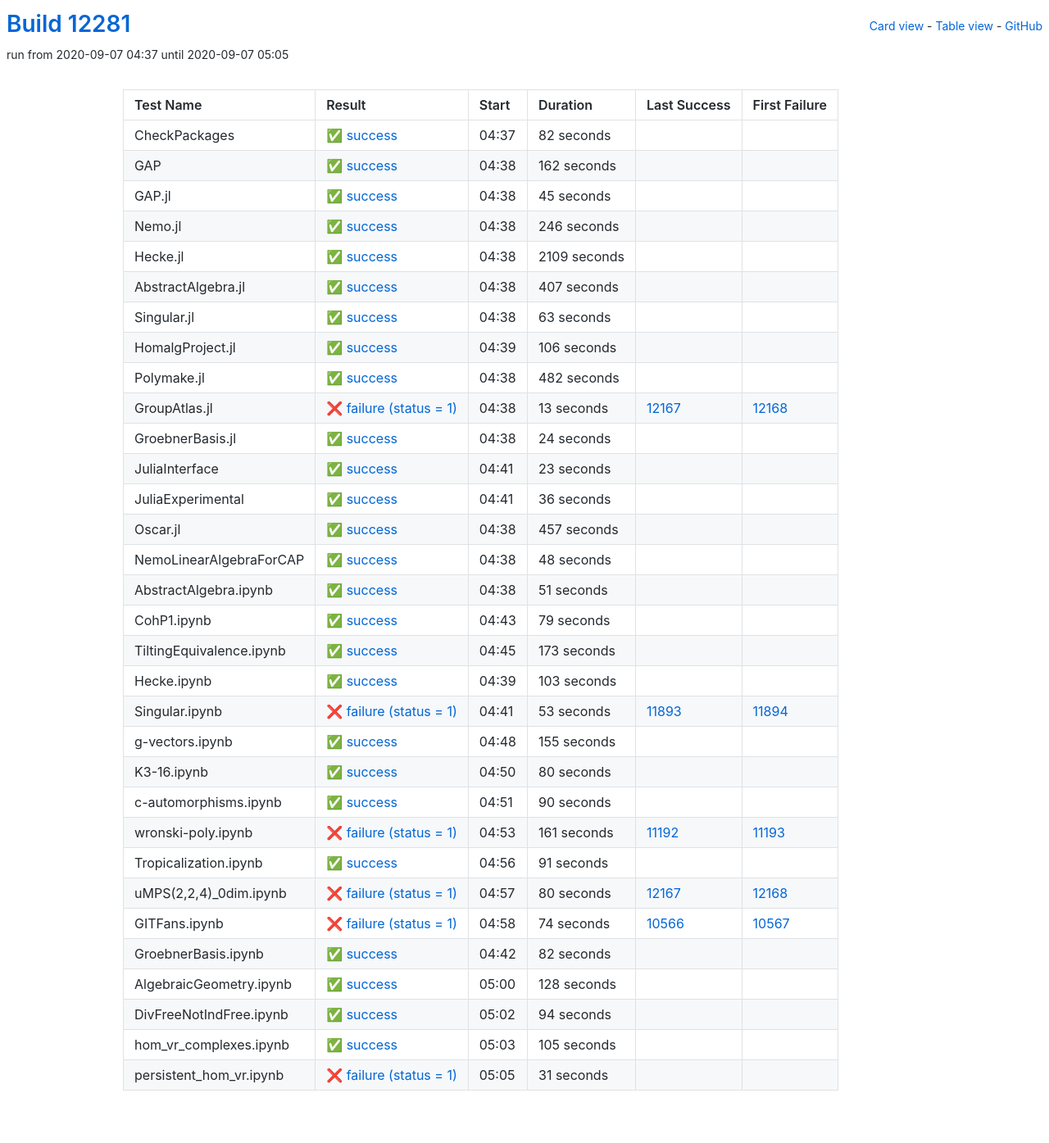
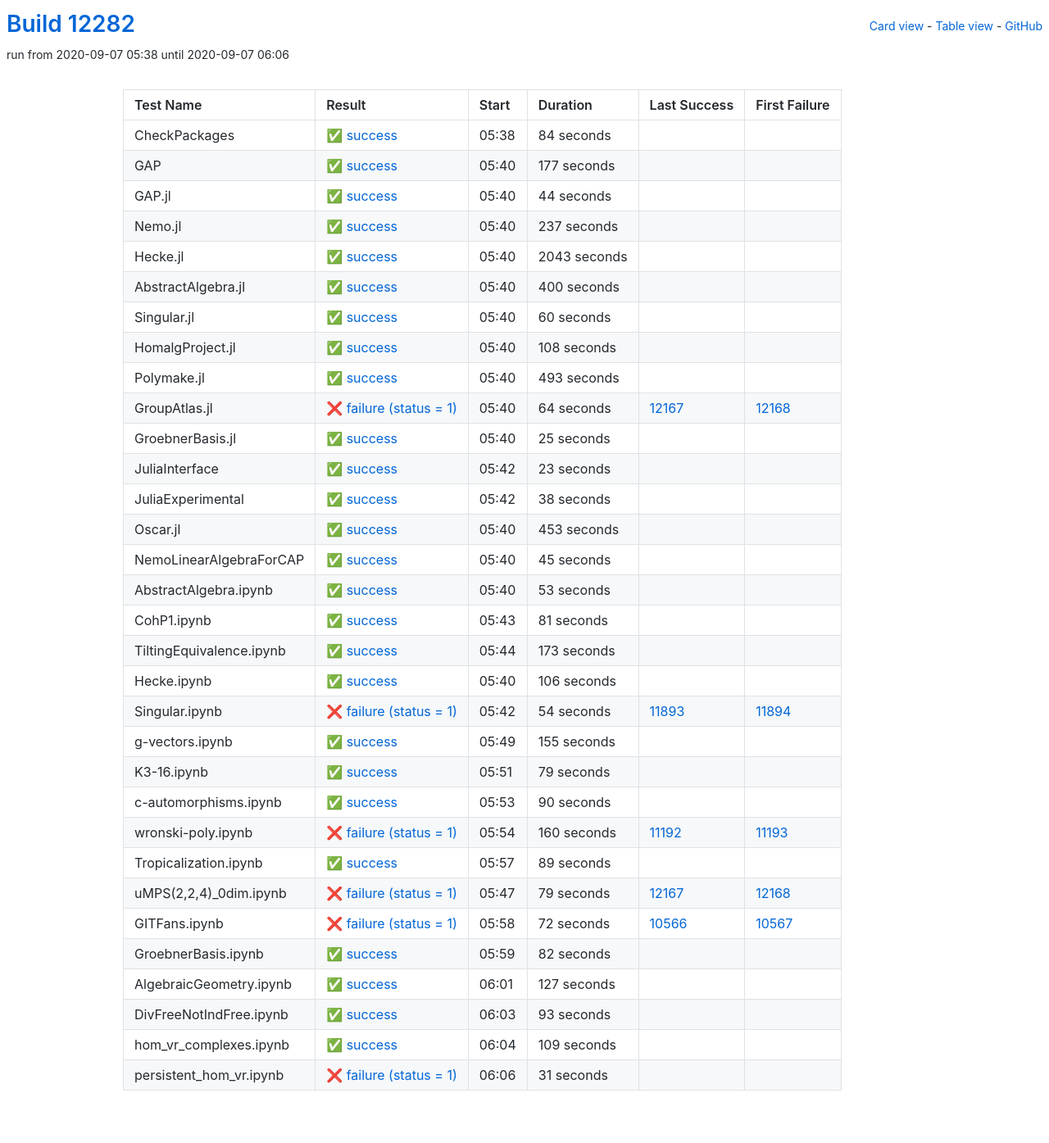
Before and after one commit to oscar-system/oscar-ci-status, a Jekyll site: the page built from table.html, in a window 1280 px wide. Shown: the whole page at 82% size. Built offline with Jekyll 4.4.1, drawn with Linux system fonts in a browser that asks for light colours.

Commit message:
Build #12282

```diff
--- a/_data/ci.yml
+++ b/_data/ci.yml
@@ -1,6 +1,6 @@
 ---
-build: 12281
-build_url: https://oscarci.mathematik.uni-kl.de/job/oscar/12281/
+build: 12282
+build_url: https://oscarci.mathematik.uni-kl.de/job/oscar/12282/
 job: oscar
 organization: oscar-system
 repo: oscar-ci-status
@@ -8,140 +8,140 @@
 tests:
 - name: CheckPackages
   id: checkpackages
-  log: https://oscarci.mathematik.uni-kl.de/job/oscar/12281/artifact/logs/build-12281/CheckPackages.log
-  start: 2020-09-07 04:37
+  log: https://oscarci.mathematik.uni-kl.de/job/oscar/12282/artifact/logs/build-12282/CheckPackages.log
+  start: 2020-09-07 05:38
   success: true
   exitcode: 0
   status: success
-  duration: 82
+  duration: 84
   last_success: false
   last_success_url:
   first_failure: false
   first_failure_url:
 - name: GAP
   id: gap
-  log: https://oscarci.mathematik.uni-kl.de/job/oscar/12281/artifact/logs/build-12281/GAP.log
-  start: 2020-09-07 04:38
+  log: https://oscarci.mathematik.uni-kl.de/job/oscar/12282/artifact/logs/build-12282/GAP.log
+  start: 2020-09-07 05:40
   success: true
   exitcode: 0
   status: success
-  duration: 162
+  duration: 177
   last_success: false
   last_success_url:
   first_failure: false
   first_failure_url:
 - name: GAP.jl
   id: gap-jl
-  log: https://oscarci.mathematik.uni-kl.de/job/oscar/12281/artifact/logs/build-12281/GAP.jl.log
-  start: 2020-09-07 04:38
+  log: https://oscarci.mathematik.uni-kl.de/job/oscar/12282/artifact/logs/build-12282/GAP.jl.log
+  start: 2020-09-07 05:40
   success: true
   exitcode: 0
   status: success
-  duration: 45
+  duration: 44
   last_success: false
   last_success_url:
   first_failure: false
   first_failure_url:
 - name: Nemo.jl
   id: nemo-jl
-  log: https://oscarci.mathematik.uni-kl.de/job/oscar/12281/artifact/logs/build-12281/Nemo.jl.log
-  start: 2020-09-07 04:38
+  log: https://oscarci.mathematik.uni-kl.de/job/oscar/12282/artifact/logs/build-12282/Nemo.jl.log
+  start: 2020-09-07 05:40
   success: true
   exitcode: 0
   status: success
-  duration: 246
+  duration: 237
   last_success: false
   last_success_url:
   first_failure: false
   first_failure_url:
 - name: Hecke.jl
   id: hecke-jl
-  log: https://oscarci.mathematik.uni-kl.de/job/oscar/12281/artifact/logs/build-12281/Hecke.jl.log
-  start: 2020-09-07 04:38
+  log: https://oscarci.mathematik.uni-kl.de/job/oscar/12282/artifact/logs/build-12282/Hecke.jl.log
+  start: 2020-09-07 05:40
   success: true
   exitcode: 0
   status: success
-  duration: 2109
+  duration: 2043
   last_success: false
   last_success_url:
   first_failure: false
   first_failure_url:
 - name: AbstractAlgebra.jl
   id: abstractalgebra-jl
-  log: https://oscarci.mathematik.uni-kl.de/job/oscar/12281/artifact/logs/build-12281/AbstractAlgebra.jl.log
-  start: 2020-09-07 04:38
+  log: https://oscarci.mathematik.uni-kl.de/job/oscar/12282/artifact/logs/build-12282/AbstractAlgebra.jl.log
+  start: 2020-09-07 05:40
   success: true
   exitcode: 0
   status: success
-  duration: 407
+  duration: 400
   last_success: false
   last_success_url:
   first_failure: false
   first_failure_url:
 - name: Singular.jl
   id: singular-jl
-  log: https://oscarci.mathematik.uni-kl.de/job/oscar/12281/artifact/logs/build-12281/Singular.jl.log
-  start: 2020-09-07 04:38
+  log: https://oscarci.mathematik.uni-kl.de/job/oscar/12282/artifact/logs/build-12282/Singular.jl.log
+  start: 2020-09-07 05:40
   success: true
   exitcode: 0
   status: success
-  duration: 63
+  duration: 60
   last_success: false
   last_success_url:
   first_failure: false
   first_failure_url:
 - name: HomalgProject.jl
   id: homalgproject-jl
-  log: https://oscarci.mathematik.uni-kl.de/job/oscar/12281/artifact/logs/build-12281/HomalgProject.jl.log
-  start: 2020-09-07 04:39
+  log: https://oscarci.mathematik.uni-kl.de/job/oscar/12282/artifact/logs/build-12282/HomalgProject.jl.log
+  start: 2020-09-07 05:40
   success: true
   exitcode: 0
   status: success
-  duration: 106
+  duration: 108
   last_success: false
   last_success_url:
   first_failure: false
   first_failure_url:
 - name: Polymake.jl
   id: polymake-jl
-  log: https://oscarci.mathematik.uni-kl.de/job/oscar/12281/artifact/logs/build-12281/Polymake.jl.log
-  start: 2020-09-07 04:38
+  log: https://oscarci.mathematik.uni-kl.de/job/oscar/12282/artifact/logs/build-12282/Polymake.jl.log
+  start: 2020-09-07 05:40
   success: true
   exitcode: 0
   status: success
-  duration: 482
+  duration: 493
   last_success: false
   last_success_url:
   first_failure: false
   first_failure_url:
 - name: GroupAtlas.jl
   id: groupatlas-jl
-  log: https://oscarci.mathematik.uni-kl.de/job/oscar/12281/artifact/logs/build-12281/GroupAtlas.jl.log
-  start: 2020-09-07 04:38
+  log: https://oscarci.mathematik.uni-kl.de/job/oscar/12282/artifact/logs/build-12282/GroupAtlas.jl.log
+  start: 2020-09-07 05:40
   success: false
   exitcode: 1
   status: failure
-  duration: 13
+  duration: 64
   last_success: 12167
   last_success_url: https://oscarci.mathematik.uni-kl.de/job/oscar/12167/
   first_failure: 12168
   first_failure_url: https://oscarci.mathematik.uni-kl.de/job/oscar/12168/
 - name: GroebnerBasis.jl
   id: groebnerbasis-jl
-  log: https://oscarci.mathematik.uni-kl.de/job/oscar/12281/artifact/logs/build-12281/GroebnerBasis.jl.log
-  start: 2020-09-07 04:38
+  log: https://oscarci.mathematik.uni-kl.de/job/oscar/12282/artifact/logs/build-12282/GroebnerBasis.jl.log
+  start: 2020-09-07 05:40
   success: true
   exitcode: 0
   status: success
-  duration: 24
+  duration: 25
   last_success: false
   last_success_url:
   first_failure: false
   first_failure_url:
 - name: JuliaInterface
   id: juliainterface
-  log: https://oscarci.mathematik.uni-kl.de/job/oscar/12281/artifact/logs/build-12281/JuliaInterface.log
-  start: 2020-09-07 04:41
+  log: https://oscarci.mathematik.uni-kl.de/job/oscar/12282/artifact/logs/build-12282/JuliaInterface.log
+  start: 2020-09-07 05:42
   success: true
   exitcode: 0
   status: success
@@ -152,68 +152,68 @@
   first_failure_url:
 - name: JuliaExperimental
   id: juliaexperimental
-  log: https://oscarci.mathematik.uni-kl.de/job/oscar/12281/artifact/logs/build-12281/JuliaExperimental.log
-  start: 2020-09-07 04:41
+  log: https://oscarci.mathematik.uni-kl.de/job/oscar/12282/artifact/logs/build-12282/JuliaExperimental.log
+  start: 2020-09-07 05:42
   success: true
   exitcode: 0
   status: success
-  duration: 36
+  duration: 38
   last_success: false
   last_success_url:
   first_failure: false
   first_failure_url:
 - name: Oscar.jl
   id: oscar-jl
-  log: https://oscarci.mathematik.uni-kl.de/job/oscar/12281/artifact/logs/build-12281/Oscar.jl.log
-  start: 2020-09-07 04:38
+  log: https://oscarci.mathematik.uni-kl.de/job/oscar/12282/artifact/logs/build-12282/Oscar.jl.log
+  start: 2020-09-07 05:40
   success: true
   exitcode: 0
   status: success
-  duration: 457
+  duration: 453
   last_success: false
   last_success_url:
   first_failure: false
   first_failure_url:
 - name: NemoLinearAlgebraForCAP
   id: nemolinearalgebraforcap
-  log: https://oscarci.mathematik.uni-kl.de/job/oscar/12281/artifact/logs/build-12281/NemoLinearAlgebraForCAP.log
-  start: 2020-09-07 04:38
+  log: https://oscarci.mathematik.uni-kl.de/job/oscar/12282/artifact/logs/build-12282/NemoLinearAlgebraForCAP.log
+  start: 2020-09-07 05:40
   success: true
   exitcode: 0
   status: success
-  duration: 48
+  duration: 45
   last_success: false
   last_success_url:
   first_failure: false
   first_failure_url:
 - name: AbstractAlgebra.ipynb
   id: abstractalgebra-ipynb
-  log: https://oscarci.mathematik.uni-kl.de/job/oscar/12281/artifact/logs/build-12281/AbstractAlgebra.ipynb.log
-  start: 2020-09-07 04:38
+  log: https://oscarci.mathematik.uni-kl.de/job/oscar/12282/artifact/logs/build-12282/AbstractAlgebra.ipynb.log
+  start: 2020-09-07 05:40
   success: true
   exitcode: 0
   status: success
-  duration: 51
+  duration: 53
   last_success: false
   last_success_url:
   first_failure: false
   first_failure_url:
 - name: CohP1.ipynb
   id: cohp1-ipynb
-  log: https://oscarci.mathematik.uni-kl.de/job/oscar/12281/artifact/logs/build-12281/CohP1.ipynb.log
-  start: 2020-09-07 04:43
+  log: https://oscarci.mathematik.uni-kl.de/job/oscar/12282/artifact/logs/build-12282/CohP1.ipynb.log
+  start: 2020-09-07 05:43
   success: true
   exitcode: 0
   status: success
-  duration: 79
+  duration: 81
   last_success: false
   last_success_url:
   first_failure: false
   first_failure_url:
 - name: TiltingEquivalence.ipynb
   id: tiltingequivalence-ipynb
-  log: https://oscarci.mathematik.uni-kl.de/job/oscar/12281/artifact/logs/build-12281/TiltingEquivalence.ipynb.log
-  start: 2020-09-07 04:45
+  log: https://oscarci.mathematik.uni-kl.de/job/oscar/12282/artifact/logs/build-12282/TiltingEquivalence.ipynb.log
+  start: 2020-09-07 05:44
   success: true
   exitcode: 0
   status: success
@@ -224,32 +224,32 @@
   first_failure_url:
 - name: Hecke.ipynb
   id: hecke-ipynb
-  log: https://oscarci.mathematik.uni-kl.de/job/oscar/12281/artifact/logs/build-12281/Hecke.ipynb.log
-  start: 2020-09-07 04:39
+  log: https://oscarci.mathematik.uni-kl.de/job/oscar/12282/artifact/logs/build-12282/Hecke.ipynb.log
+  start: 2020-09-07 05:40
   success: true
   exitcode: 0
   status: success
-  duration: 103
+  duration: 106
   last_success: false
   last_success_url:
   first_failure: false
   first_failure_url:
 - name: Singular.ipynb
   id: singular-ipynb
-  log: https://oscarci.mathematik.uni-kl.de/job/oscar/12281/artifact/logs/build-12281/Singular.ipynb.log
-  start: 2020-09-07 04:41
+  log: https://oscarci.mathematik.uni-kl.de/job/oscar/12282/artifact/logs/build-12282/Singular.ipynb.log
+  start: 2020-09-07 05:42
   success: false
   exitcode: 1
   status: failure
-  duration: 53
+  duration: 54
   last_success: 11893
   last_success_url: https://oscarci.mathematik.uni-kl.de/job/oscar/11893/
   first_failure: 11894
   first_failure_url: https://oscarci.mathematik.uni-kl.de/job/oscar/11894/
 - name: g-vectors.ipynb
   id: g-vectors-ipynb
-  log: https://oscarci.mathematik.uni-kl.de/job/oscar/12281/artifact/logs/build-12281/g-vectors.ipynb.log
-  start: 2020-09-07 04:48
+  log: https://oscarci.mathematik.uni-kl.de/job/oscar/12282/artifact/logs/build-12282/g-vectors.ipynb.log
+  start: 2020-09-07 05:49
   success: true
   exitcode: 0
   status: success
@@ -260,20 +260,20 @@
   first_failure_url:
 - name: K3-16.ipynb
   id: k3-16-ipynb
-  log: https://oscarci.mathematik.uni-kl.de/job/oscar/12281/artifact/logs/build-12281/K3-16.ipynb.log
-  start: 2020-09-07 04:50
+  log: https://oscarci.mathematik.uni-kl.de/job/oscar/12282/artifact/logs/build-12282/K3-16.ipynb.log
+  start: 2020-09-07 05:51
   success: true
   exitcode: 0
   status: success
-  duration: 80
+  duration: 79
   last_success: false
   last_success_url:
   first_failure: false
   first_failure_url:
 - name: c-automorphisms.ipynb
   id: c-automorphisms-ipynb
-  log: https://oscarci.mathematik.uni-kl.de/job/oscar/12281/artifact/logs/build-12281/c-automorphisms.ipynb.log
-  start: 2020-09-07 04:51
+  log: https://oscarci.mathematik.uni-kl.de/job/oscar/12282/artifact/logs/build-12282/c-automorphisms.ipynb.log
+  start: 2020-09-07 05:53
   success: true
   exitcode: 0
   status: success
@@ -284,56 +284,56 @@
   first_failure_url:
 - name: wronski-poly.ipynb
   id: wronski-poly-ipynb
-  log: https://oscarci.mathematik.uni-kl.de/job/oscar/12281/artifact/logs/build-12281/wronski-poly.ipynb.log
-  start: 2020-09-07 04:53
+  log: https://oscarci.mathematik.uni-kl.de/job/oscar/12282/artifact/logs/build-12282/wronski-poly.ipynb.log
+  start: 2020-09-07 05:54
   success: false
   exitcode: 1
   status: failure
-  duration: 161
+  duration: 160
   last_success: 11192
   last_success_url: https://oscarci.mathematik.uni-kl.de/job/oscar/11192/
   first_failure: 11193
   first_failure_url: https://oscarci.mathematik.uni-kl.de/job/oscar/11193/
 - name: Tropicalization.ipynb
   id: tropicalization-ipynb
-  log: https://oscarci.mathematik.uni-kl.de/job/oscar/12281/artifact/logs/build-12281/Tropicalization.ipynb.log
-  start: 2020-09-07 04:56
+  log: https://oscarci.mathematik.uni-kl.de/job/oscar/12282/artifact/logs/build-12282/Tropicalization.ipynb.log
+  start: 2020-09-07 05:57
   success: true
   exitcode: 0
   status: success
-  duration: 91
+  duration: 89
   last_success: false
   last_success_url:
   first_failure: false
   first_failure_url:
 - name: uMPS(2,2,4)_0dim.ipynb
   id: umps-2-2-4-0dim-ipynb
-  log: https://oscarci.mathematik.uni-kl.de/job/oscar/12281/artifact/logs/build-12281/uMPS-2-2-4-_0dim.ipynb.log
-  start: 2020-09-07 04:57
+  log: https://oscarci.mathematik.uni-kl.de/job/oscar/12282/artifact/logs/build-12282/uMPS-2-2-4-_0dim.ipynb.log
+  start: 2020-09-07 05:47
   success: false
   exitcode: 1
   status: failure
-  duration: 80
+  duration: 79
   last_success: 12167
   last_success_url: https://oscarci.mathematik.uni-kl.de/job/oscar/12167/
   first_failure: 12168
   first_failure_url: https://oscarci.mathematik.uni-kl.de/job/oscar/12168/
 - name: GITFans.ipynb
   id: gitfans-ipynb
-  log: https://oscarci.mathematik.uni-kl.de/job/oscar/12281/artifact/logs/build-12281/GITFans.ipynb.log
-  start: 2020-09-07 04:58
+  log: https://oscarci.mathematik.uni-kl.de/job/oscar/12282/artifact/logs/build-12282/GITFans.ipynb.log
+  start: 2020-09-07 05:58
   success: false
   exitcode: 1
   status: failure
-  duration: 74
+  duration: 72
   last_success: 10566
   last_success_url: https://oscarci.mathematik.uni-kl.de/job/oscar/10566/
   first_failure: 10567
   first_failure_url: https://oscarci.mathematik.uni-kl.de/job/oscar/10567/
 - name: GroebnerBasis.ipynb
   id: groebnerbasis-ipynb
-  log: https://oscarci.mathematik.uni-kl.de/job/oscar/12281/artifact/logs/build-12281/GroebnerBasis.ipynb.log
-  start: 2020-09-07 04:42
+  log: https://oscarci.mathematik.uni-kl.de/job/oscar/12282/artifact/logs/build-12282/GroebnerBasis.ipynb.log
+  start: 2020-09-07 05:59
   success: true
   exitcode: 0
   status: success
@@ -344,44 +344,44 @@
   first_failure_url:
 - name: AlgebraicGeometry.ipynb
   id: algebraicgeometry-ipynb
-  log: https://oscarci.mathematik.uni-kl.de/job/oscar/12281/artifact/logs/build-12281/AlgebraicGeometry.ipynb.log
-  start: 2020-09-07 05:00
+  log: https://oscarci.mathematik.uni-kl.de/job/oscar/12282/artifact/logs/build-12282/AlgebraicGeometry.ipynb.log
+  start: 2020-09-07 06:01
   success: true
   exitcode: 0
   status: success
-  duration: 128
+  duration: 127
   last_success: false
   last_success_url:
   first_failure: false
   first_failure_url:
 - name: DivFreeNotIndFree.ipynb
   id: divfreenotindfree-ipynb
-  log: https://oscarci.mathematik.uni-kl.de/job/oscar/12281/artifact/logs/build-12281/DivFreeNotIndFree.ipynb.log
-  start: 2020-09-07 05:02
+  log: https://oscarci.mathematik.uni-kl.de/job/oscar/12282/artifact/logs/build-12282/DivFreeNotIndFree.ipynb.log
+  start: 2020-09-07 06:03
   success: true
   exitcode: 0
   status: success
-  duration: 94
+  duration: 93
   last_success: false
   last_success_url:
   first_failure: false
   first_failure_url:
 - name: hom_vr_complexes.ipynb
   id: hom-vr-complexes-ipynb
-  log: https://oscarci.mathematik.uni-kl.de/job/oscar/12281/artifact/logs/build-12281/hom_vr_complexes.ipynb.log
-  start: 2020-09-07 05:03
+  log: https://oscarci.mathematik.uni-kl.de/job/oscar/12282/artifact/logs/build-12282/hom_vr_complexes.ipynb.log
+  start: 2020-09-07 06:04
   success: true
   exitcode: 0
   status: success
-  duration: 105
+  duration: 109
   last_success: false
   last_success_url:
   first_failure: false
   first_failure_url:
 - name: persistent_hom_vr.ipynb
   id: persistent-hom-vr-ipynb
-  log: https://oscarci.mathematik.uni-kl.de/job/oscar/12281/artifact/logs/build-12281/persistent_hom_vr.ipynb.log
-  start: 2020-09-07 05:05
+  log: https://oscarci.mathematik.uni-kl.de/job/oscar/12282/artifact/logs/build-12282/persistent_hom_vr.ipynb.log
+  start: 2020-09-07 06:06
   success: false
   exitcode: 1
   status: failure
```
Also changed, not shown: README.md.
